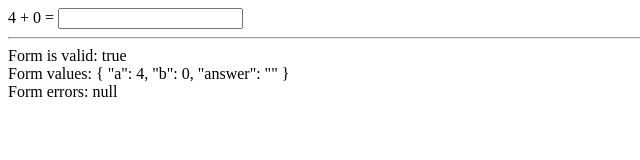
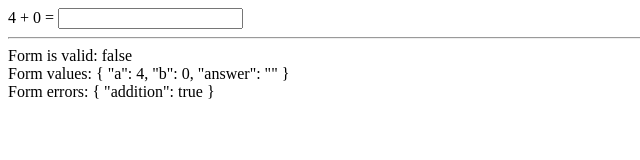
Before and after one commit to yomar-dev/ng-fast-paced-math, an Angular app: page / in a window 1280 px wide. Shown: the top 160 px of the page, without its empty margins (0-640 px from the left). Built offline with nearby package versions, Linux system fonts and the light colour scheme.

Commit message:
feat: create custom validator.

```diff
--- a/src/app/equation/equation.component.ts
+++ b/src/app/equation/equation.component.ts
@@ -1,5 +1,7 @@
 import { Component, OnInit } from '@angular/core';
 import { FormGroup, FormControl, AbstractControl } from '@angular/forms';
+
+import { MathValidators } from '../models/math-validators';
 
 @Component({
   selector: 'app-equation',
@@ -7,11 +9,14 @@ import { FormGroup, FormControl, AbstractControl } from '@angular/forms';
   styleUrls: ['./equation.component.scss'],
 })
 export class EquationComponent implements OnInit {
-  mathForm = new FormGroup({
-    a: new FormControl(this.randomNumber()),
-    b: new FormControl(this.randomNumber()),
-    answer: new FormControl(''),
-  });
+  mathForm = new FormGroup(
+    {
+      a: new FormControl(this.randomNumber()),
+      b: new FormControl(this.randomNumber()),
+      answer: new FormControl(''),
+    },
+    [MathValidators.addition('answer', 'a', 'b')]
+  );
 
   constructor() {}
 
--- /dev/null
+++ b/src/app/models/math-validators.ts
@@ -0,0 +1,16 @@
+import { AbstractControl } from '@angular/forms';
+
+export class MathValidators {
+  static addition(target: string, sourceOne: string, sourceTwo: string) {
+    return (form: AbstractControl) => {
+      const sum = form.value[target];
+      const firstNumber = form.value[sourceOne];
+      const secondNumber = form.value[sourceTwo];
+      if (firstNumber + secondNumber === parseInt(sum)) {
+        return null;
+      }
+
+      return { addition: true };
+    };
+  }
+}
```
